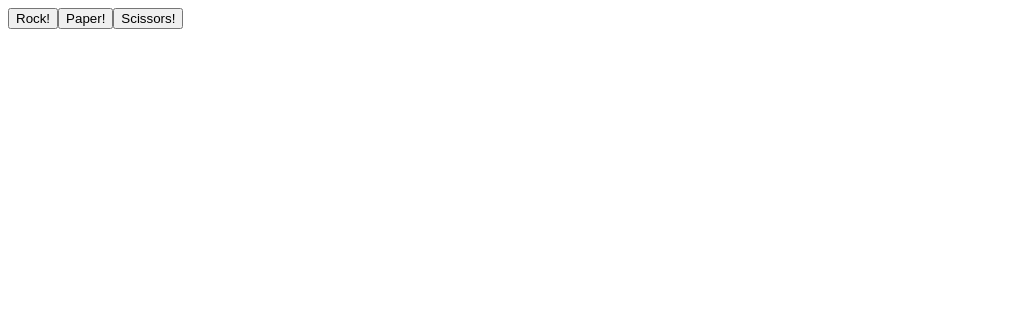
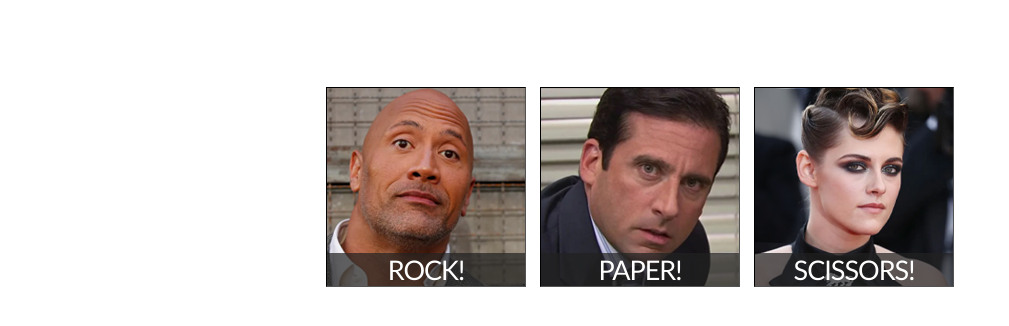
Before and after one commit to julescarson/rps, a plain HTML site: page index.html in a window 1280 px wide. Shown: the whole page, without its empty margins (0-1009 px from the left). Drawn offline with Linux system fonts and the light colour scheme.

Commit message:
image and css updates

```diff
--- a/index.html
+++ b/index.html
@@ -7,10 +7,11 @@
     <meta name="viewport" content="width=device-width, initial-scale=1.0">
     <title>Rock Paper Scissors</title>
     <script type="text/javascript" src="./rps.js" defer></script>
+    <link href="rps.css" rel="stylesheet" type="text/css">
 </head>
 
 <body>
-    <div id="game"></div>
+    <div class="game" id="game"></div>
 </body>
 
 </html>
--- /dev/null
+++ b/rps.css
@@ -0,0 +1,100 @@
+html,
+body {
+
+    margin: 0;
+    padding: 0;
+    background-color: #ffffff;
+}
+
+
+.score,
+.result,
+.endResults {
+    display: flex;
+    justify-content: center;
+}
+
+button {
+    margin: 7px;
+    border: black 1px;
+    border-style: inset;
+    background: none;
+    overflow: hidden;
+}
+
+.choices {
+    display: flex;
+    flex-wrap: nowrap;
+    align-items: center;
+    justify-content: center;
+    padding: 5em;
+}
+
+
+/* .rockBox {
+    width: 200px;
+    height: 200px;
+    overflow: hidden;
+}*/
+
+.rock {
+    background: url(rock_blank.png);
+}
+
+.paper {
+    background: url(paper_blank.png);
+}
+
+.scissors {
+    background: url(scissors_blank.png);
+}
+
+.rock,
+.paper,
+.scissors {
+    display: flex;
+    justify-content: center;
+    align-items: end;
+    padding: 0px;
+    width: 200px;
+    height: 200px;
+
+}
+
+.rockText,
+.paperText,
+.scissorsText {
+    display: flex;
+    justify-content: center;
+    align-content: flex-end;
+    padding: 0;
+    margin: 0;
+    color: white;
+    text-transform: uppercase;
+    font-family: 'Gill Sans', 'Gill Sans MT', Calibri, 'Trebuchet MS', sans-serif;
+    font-size: 27px;
+    letter-spacing: -1px;
+    background: rgba(34, 34, 34, 0.7);
+    width: 200px;
+    -webkit-font-smoothing: antialiased;
+}
+
+.rock:hover .rockText,
+.paper:hover .paperText,
+.scissors:hover .scissorsText {
+    color: white;
+    transform: translateY(-30px);
+    transition-duration: 0.4s;
+    transition-timing-function: cubic-bezier(0.88, -0.99, 0, 1.81);
+
+}
+
+.rock:hover,
+.paper:hover,
+.scissors:hover {
+    transition-duration: 0.3s;
+    transform: scale(1.12);
+    transform-origin: center;
+    box-shadow;
+    box-shadow: rgba(0, 0, 0, 0.35) 0px 5px 15px;
+}
--- a/rps.js
+++ b/rps.js
@@ -57,22 +57,31 @@ const choices = document.createElement('div');
 choices.classList.add('choices');
 choices.style.cssText = (`display: flex;  `); // button style css
 
-
+// Creating buttons to add to DOM
+// container for buttons
+const rockBox = document.createElement('div');
+rockBox.classList.add('rockBox')
 
 // Rock
 const rockButton = document.createElement('button');
 rockButton.classList.add('rock');
-rockButton.textContent = "Rock!";
+const rockText = document.createElement('p');
+rockText.classList.add('rockText');
+rockText.innerText = "Rock!";
 
 // Paper
 const paperButton = document.createElement('button');
 paperButton.classList.add('paper');
-paperButton.textContent = "Paper!";
+const paperText = document.createElement('p');
+paperText.classList.add('paperText');
+paperText.innerText = "Paper!";
 
 // Scissors
 const scissorsButton = document.createElement('button');
 scissorsButton.classList.add('scissors');
-scissorsButton.textContent = "Scissors!";
+const scissorsText = document.createElement('p');
+scissorsText.classList.add('scissorsText');
+scissorsText.innerText = "Scissors!";
 
 // Round Results
 let roundResult = document.createElement('div');
@@ -80,6 +89,9 @@ roundResult.classList.add('result');
 
 let p = document.createElement('p');
 p.classList.add('p');
+
+const scoreDiv = document.createElement('div');
+scoreDiv.classList.add('score');
 
 let score = document.createElement('p');
 score.classList.add('score');
@@ -109,7 +121,8 @@ function gameOver() {
 function output() {
     p.textContent = `You: ${playerSelection} --- Computer: ${computerSelection}`;
     score.textContent = `Player Score: ${playerScore} --- Computer Score: ${computerScore}`
-    display.appendChild(score);
+    display.appendChild(scoreDiv);
+    scoreDiv.appendChild(score);
     display.appendChild(roundResult);
     roundResult.appendChild(p);
 }
@@ -117,9 +130,16 @@ function output() {
 
 // *** Add to DOM ***
 display.appendChild(choices);
-choices.appendChild(rockButton);
+
+choices.appendChild(rockBox);
+rockBox.appendChild(rockButton);
+
 choices.appendChild(paperButton);
 choices.appendChild(scissorsButton);
+
+rockButton.appendChild(rockText);
+paperButton.appendChild(paperText);
+scissorsButton.appendChild(scissorsText);
 
 // *** Gameplay ***
 rockButton.addEventListener('click', () => {
```
Also changed, not shown: paper_blank.png (added), paper_txt.png (added), rock_blank.png (added), rock_txt.png (added), scissors_blank.png (added), scissors_txt.png (added).
